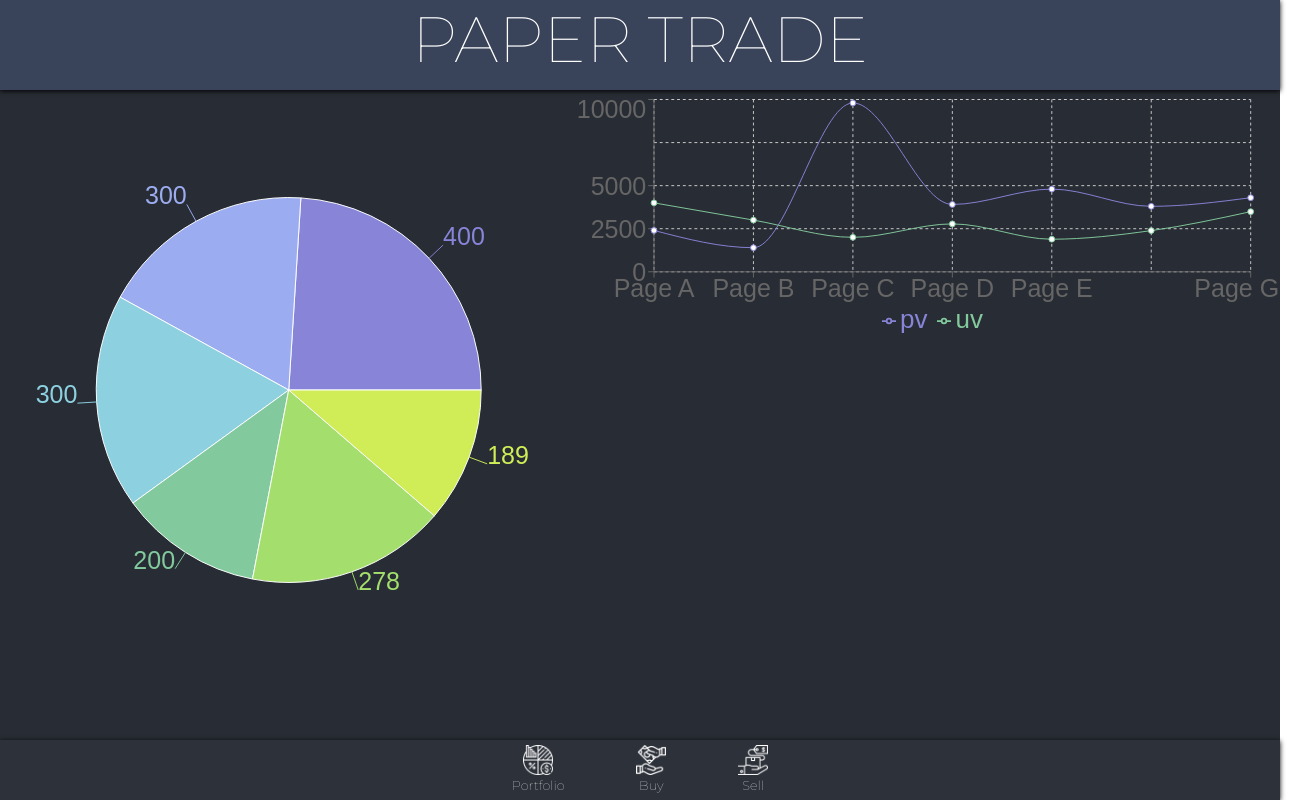
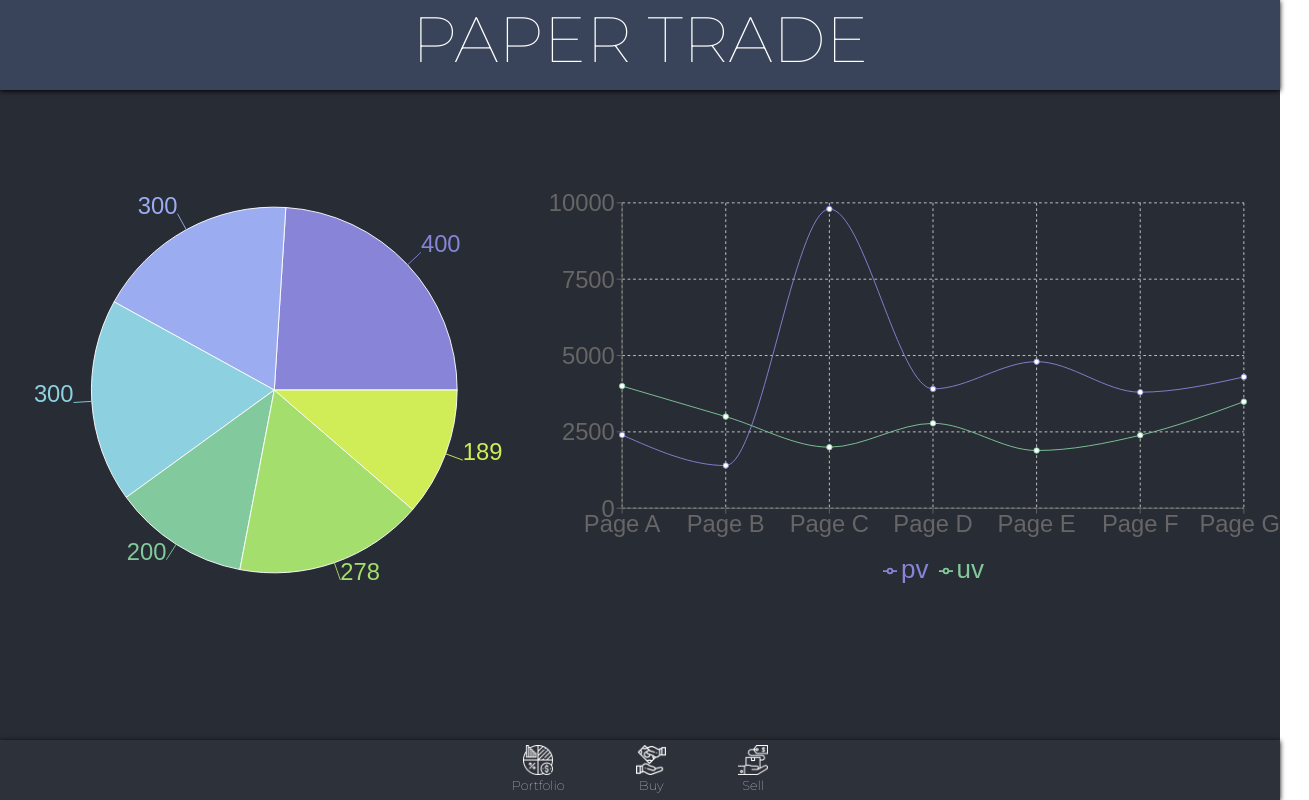
Before and after one commit to ivanleongwm/paper-trading, a React (Create React App) app: page / in a window 1280 px wide. Shown: the whole page, 1309 px wide, since content can reach past the window. Built offline with nearby package versions, Linux system fonts and the light colour scheme.

Commit message:
charts realigned in portfolio component

```diff
--- a/src/views/Portfolio/LineChart.js
+++ b/src/views/Portfolio/LineChart.js
@@ -49,8 +49,8 @@ const data = [
 
 export default function App() {
     return (
-      <LineChart width={730} height={250} data={data}
-        margin={{ top: 5, right: 30, left: 20, bottom: 5 }}>
+      <LineChart width={800} height={500} data={data}
+        margin={{ top: 100, right: 40, left: 20, bottom: 5 }}>
         <CartesianGrid strokeDasharray="3 3" />
         <XAxis dataKey="name" />
         <YAxis />
--- a/src/views/Portfolio/Portfolio.css
+++ b/src/views/Portfolio/Portfolio.css
@@ -1,3 +1,4 @@
 .chart-container {
     display:flex;
+    justify-content: space-evenly;
 }
```
